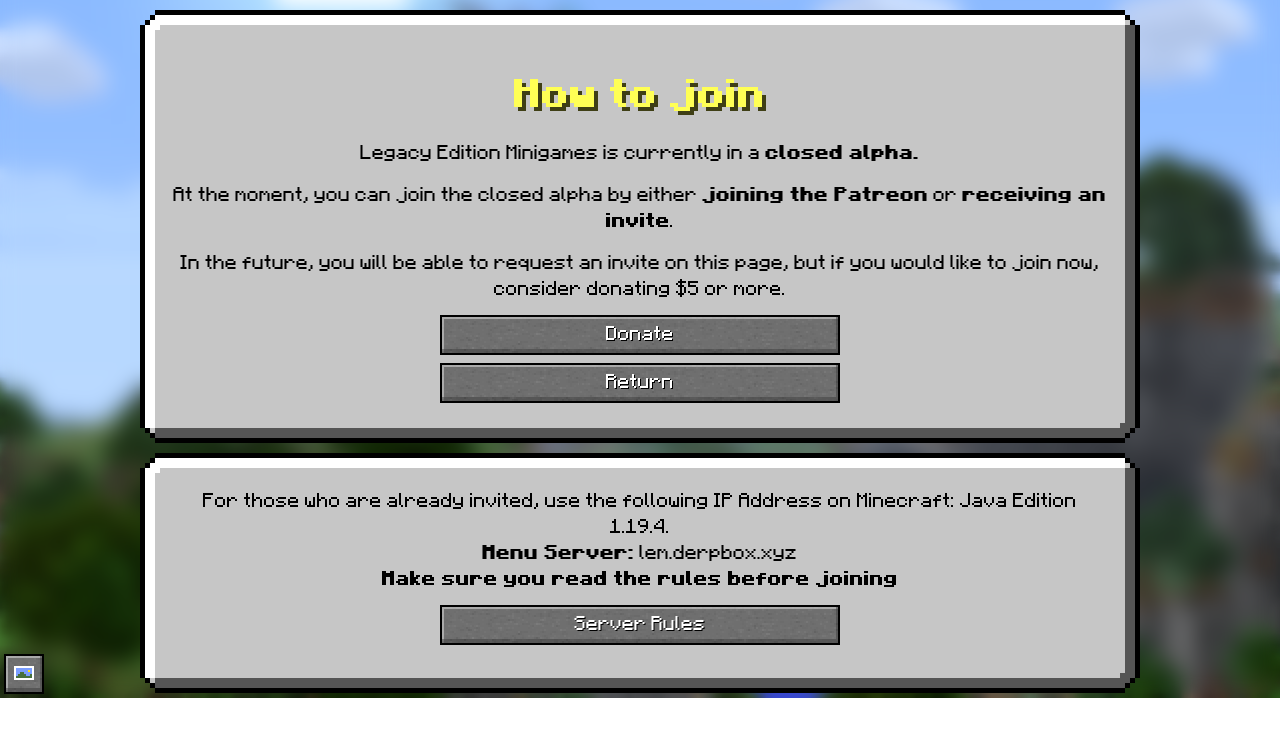
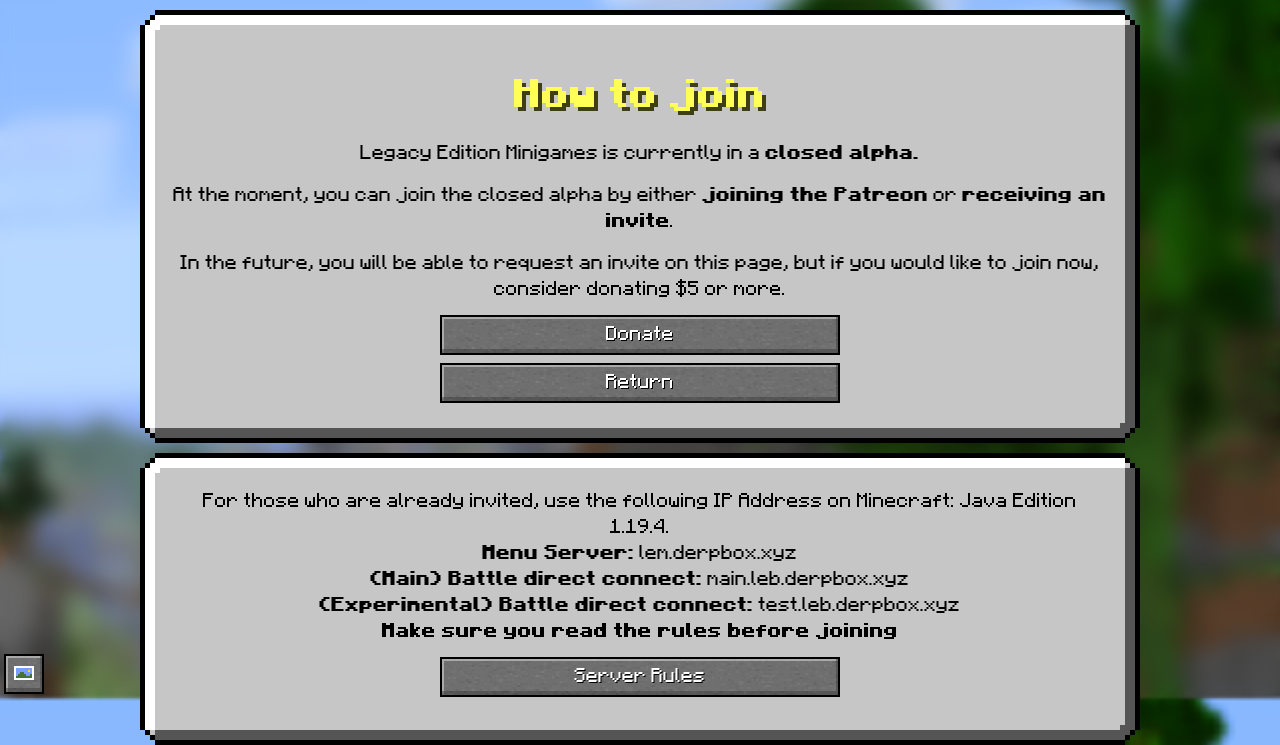
Before and after one commit to Legacy-Edition-Minigames/Website, a Jekyll site: the page built from join.html, in a window 1280 px wide, cut to the strip 202-947 px from the top of the page. Built offline with Jekyll 4.4.1, drawn with Linux system fonts in a browser that asks for light colours; some web fonts are replaced; before the commit the page ends 900 px from its top, so only the background shows below that.

Commit message:
Show battle direct connect addresses on join page

```diff
--- a/join.html
+++ b/join.html
@@ -16,6 +16,8 @@
 <div class="guibox center">
 	For those who are already invited, use the following IP Address on Minecraft: Java Edition 1.19.4.<br>
 	<b><span id="easter-egg" onclick="easterEgg()">Menu Server:</span></b> lem.derpbox.xyz<br>
+	<b>(Main) Battle direct connect:</b> main.leb.derpbox.xyz<br>
+	<b>(Experimental) Battle direct connect:</b> test.leb.derpbox.xyz<br>
 	<b>Make sure you read the rules before joining</b>
 	<p><a href="{{ site.baseurl }}/rules" class="minecraft-button center">Server Rules</a></p>
 </div>
```
